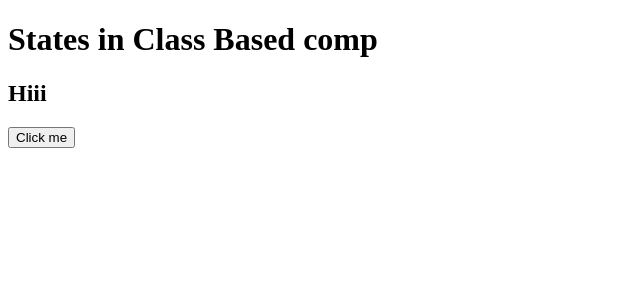
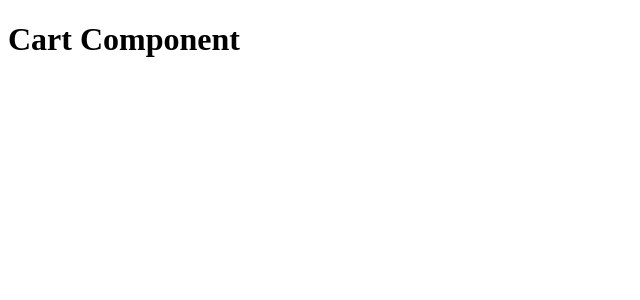
Before and after one commit to Nandan2890/react-js-jspider, a React (Vite) app in the folder myreactapp/: page / in a window 1280 px wide. Shown: the top 300 px of the page, without its empty margins (0-640 px from the left). Built offline with nearby package versions, Linux system fonts and the light colour scheme.

Commit message:
counter in cbc

```diff
--- a/myreactapp/src/App.jsx
+++ b/myreactapp/src/App.jsx
@@ -4,7 +4,9 @@
 // import Fbc from "./alltopics/typesofcomponents/fbc";
 
 // import CounterInFbc from "./alltopics/states/CounterInFbc";
-import StatesInCbc from "./alltopics/states/StatesInCbc";
+import Cart from "./alltopics/Props/Cart";
+// import CounterInCbc from "./alltopics/states/CounterInCbc";
+// import StatesInCbc from "./alltopics/states/StatesInCbc";
 // import StateInFbc from "./alltopics/states/StatesInFbc";
 
 function App(){
@@ -15,7 +17,9 @@ function App(){
             <Cbc /> */}
             {/* <StateInFbc /> */}
             {/* <CounterInFbc /> */}
-            <StatesInCbc />
+            {/* <StatesInCbc /> */}
+            {/* <CounterInCbc /> */}
+            <Cart />
         </div>
 
     );
--- /dev/null
+++ b/myreactapp/src/alltopics/Props/Cart.jsx
@@ -0,0 +1,9 @@
+const Cart = () => {
+    return(
+        <div>
+            <h1>Cart Component</h1>
+        </div>
+    )
+}
+
+export default Cart;
--- /dev/null
+++ b/myreactapp/src/alltopics/states/CounterInCbc.jsx
@@ -0,0 +1,31 @@
+import { Component } from "react";
+
+class CounterInCbc extends Component{
+
+    state = {counter: 0};
+
+    increment = () => {
+        this.setState({counter: this.state.counter+1});
+    }
+
+    decrement = () => {
+        this.setState({counter: this.state.counter - 1});
+    }
+
+    resetCounter = () => {
+        this.setState({counter: 0});
+    }
+
+    render(){
+        return(
+            <div>
+                <h2>{this.state.counter}</h2>
+                <button onClick={this.increment}>Increment</button>
+                <button onClick={this.decrement}>Decrement</button>
+                <button onClick={this.resetCounter}>Reset</button>
+            </div>
+        );
+    }
+}
+
+export default CounterInCbc;
```
